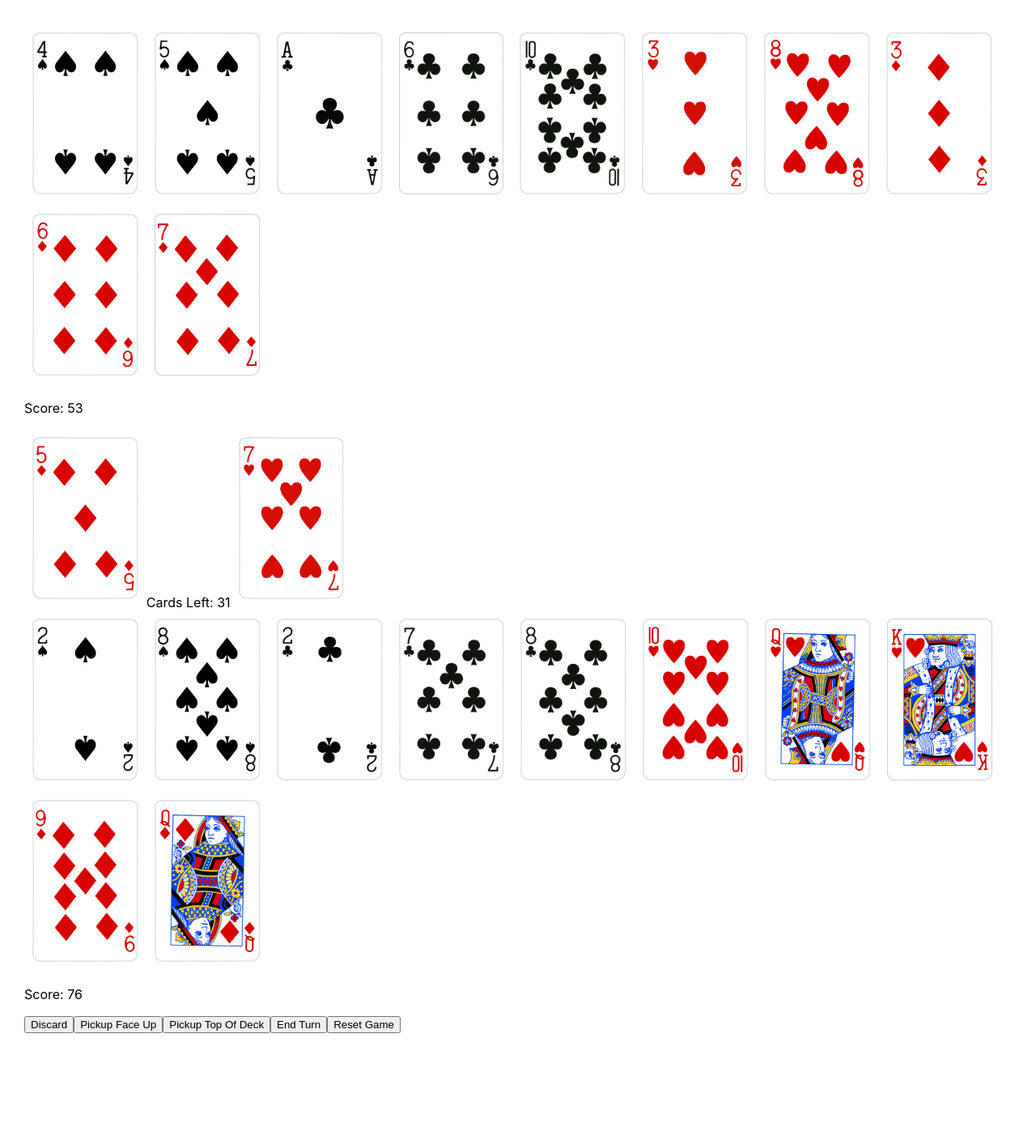
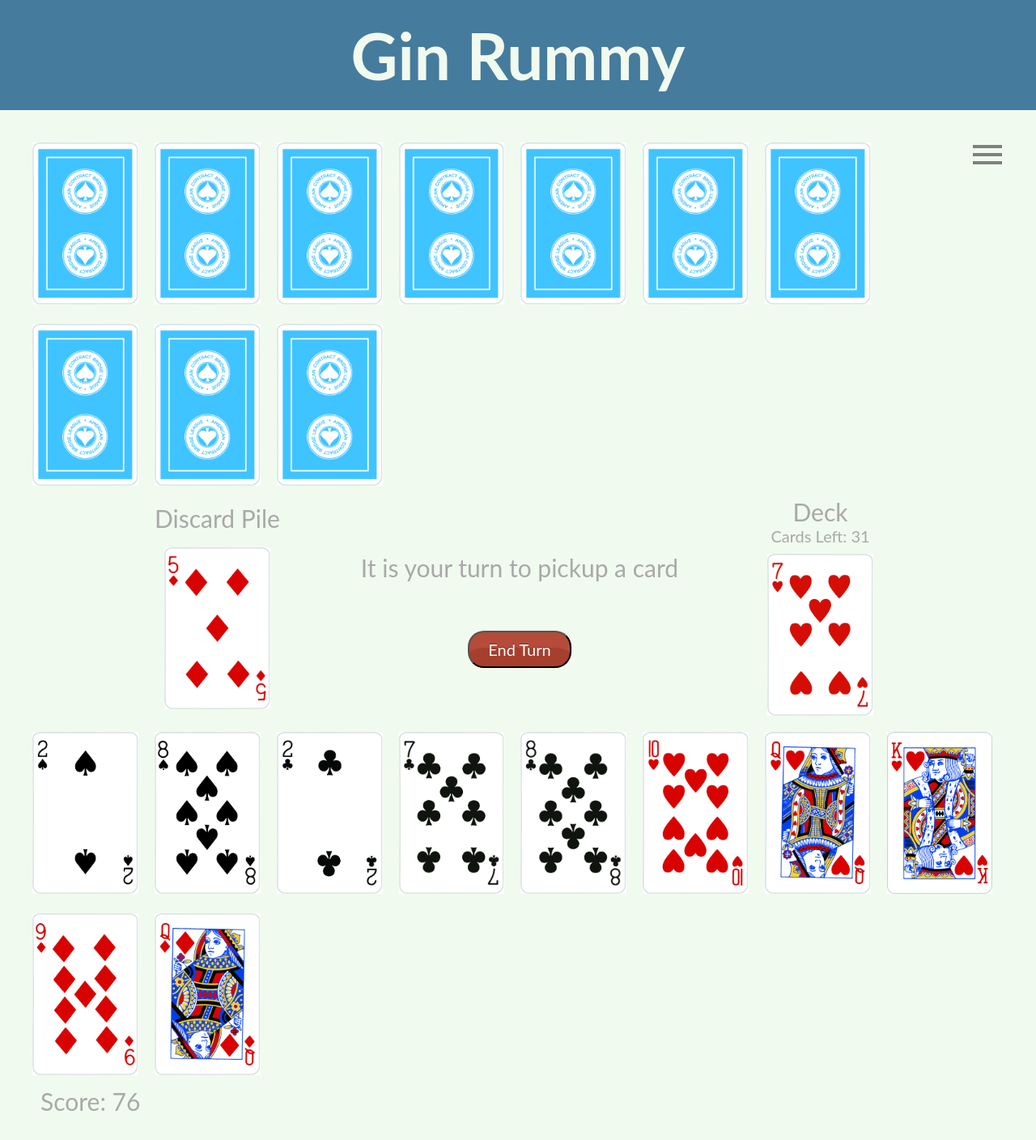
Before and after one commit to wutang13/gin-rummy, a React (Create React App) app: page / in a window 1280 px wide. Shown: the whole page at 81% size. Before the commit the page ends 1306 px from the top, so only its background shows below. Built offline with nearby package versions, Linux system fonts and the light colour scheme.

Commit message:
UI beautification

```diff
--- a/package.json
+++ b/package.json
@@ -3,11 +3,15 @@
   "version": "0.1.0",
   "private": true,
   "dependencies": {
+    "@mdi/js": "^5.9.55",
+    "@mdi/react": "^1.5.0",
     "@testing-library/jest-dom": "^5.11.9",
     "@testing-library/react": "^11.2.5",
     "@testing-library/user-event": "^12.8.3",
+    "bootstrap": "^4.6.0",
     "lodash": "^4.17.21",
     "react": "^17.0.1",
+    "react-bootstrap": "^1.5.2",
     "react-dnd": "^14.0.1",
     "react-dom": "^17.0.1",
     "react-scripts": "4.0.3",
--- a/src/App.js
+++ b/src/App.js
@@ -3,7 +3,17 @@ import { GameManager } from './GameManager';
 
 function App() {
   return (
-    <GameManager/>
+    <>
+      <h1 style={{fontFamily: 'Lato',
+                  fontSize: '80px',
+                  color: '#F1FAEE',
+                  backgroundColor:"#457B9D",
+                  margin:"0",
+                  textAlign: 'center',
+                  padding: '20px'}}>Gin Rummy</h1>
+      <GameManager/>
+    </>
+
   );
 }
 
--- a/src/CardHand.tsx
+++ b/src/CardHand.tsx
@@ -1,4 +1,5 @@
 import { CARD_VALUES } from "./Constants"
+import { GameState } from "./GameManager"
 
 export type Card = {
     value: string
@@ -11,15 +12,25 @@ export type HandState = {
     deadwood: Card[]
 }
 
-export function CardHand(props: {hand: HandState}){
+export function CardHand(props: {hand: HandState,
+                                 onCardSelect?: (selectedCard: Card, gameState: GameState) => GameState,
+                                 gameState: GameState,
+                                 setGameState?: any,
+                                 faceUp: boolean}){
+    const {gameState, setGameState, onCardSelect, hand, faceUp} = props
     return (
         <div>
             <div>
                 {getFlatHand(props.hand).map((card) => {
-                    return <img src={`${process.env.PUBLIC_URL}/cards/${cardToString(card)}.jpg`} alt={cardToString(card)} style={{maxHeight: 200, margin: 10}} key={cardToString(card)}/>
+                    return <img
+                            onClick={() => onCardSelect && setGameState ? setGameState({...onCardSelect(card, gameState)}) : console.log("You cannot discard an opponent's card")}
+                            src={faceUp ? `${process.env.PUBLIC_URL}/cards/${cardToString(card)}.jpg` : `${process.env.PUBLIC_URL}/cards/blue_back.jpg`}
+                            alt={cardToString(card)}
+                            style={{maxHeight: 200, margin: 10}}
+                            key={cardToString(card)}/>
                 })}
             </div>
-            <p>Score: {calculateDeadwood(props.hand.deadwood)}</p>
+            {faceUp ? <p className='game-text' style={{marginLeft: '20px'}}>Score: {calculateDeadwood(hand.deadwood)}</p> : undefined}
         </div>
     )
 }
--- a/src/Constants.ts
+++ b/src/Constants.ts
@@ -3,3 +3,7 @@ export const SUITS = ['S', 'C', 'H', 'D']
 export const CARD_VALUES = ['A', '2', '3', '4', '5', '6', '7', '8', '9', '10', 'J', 'Q', 'K']
 
 export const MAX_TURN_EVAL = 10
+
+export const STAGES = ['pickup', 'discard', 'knock', 'computer']
+
+const colors = ["e63946","f1faee","a8dadc","457b9d","1d3557"]
--- a/src/GameManager.tsx
+++ b/src/GameManager.tsx
@@ -1,13 +1,18 @@
 import React, { useEffect, useState } from "react";
-import { CARD_VALUES, SUITS } from "./Constants";
+import { CARD_VALUES, SUITS, STAGES } from "./Constants";
 import _ from 'lodash';
 import { CardHand, getFlatHand, getCardInSequence, HandState, Card, cardToString } from "./CardHand";
+import Button from 'react-bootstrap/Button'
+import Icon from '@mdi/react'
+import { mdiCog, mdiMenu } from '@mdi/js'
+import { Dropdown } from "react-bootstrap";
 
-type GameState = {
+export type GameState = {
     userHand: HandState
     computerHand: HandState
     deck: Card[]
     discard: Card[]
+    currentStage: string
     knocker?: string
     winner?: string
 }
@@ -23,65 +28,68 @@ export function GameManager(){
 
     useEffect(()=> console.log(gameState))
 
+    const turnText = () => {
+        switch(gameState.currentStage){
+            case 'discard':
+                return 'It is your turn to discard a card'
+            case 'pickup':
+                return 'It is your turn to pickup a card'
+            default:
+                return 'It is the computer\'s turn'
+        }
+    }
+
     return(
         <div style={{margin: '30px'}}>
-            <CardHand hand={gameState.computerHand}/>
-            <div style={{display: 'flex', flexDirection: 'row'}}>
+            <div style={{display: 'flex', justifyContent: 'space-between'}}>
+                <div></div>
+                <CardHand hand={gameState.computerHand} gameState={gameState} faceUp={false}/>
+                <Dropdown>
+                    <Dropdown.Toggle className='menu-button'>
+                        <Icon path={mdiMenu} size={2} color={"gray"}/>
+                    </Dropdown.Toggle>
+
+                    <Dropdown.Menu className='in-game-menu'>
+                        <Dropdown.Item className='menu-item' onClick={() => setGameState(initGameState())}>Reset Game</Dropdown.Item>
+                    </Dropdown.Menu>
+                </Dropdown>
+            </div>
+            <div style={{display: 'flex', flexDirection: 'row', justifyContent: 'center'}}>
+                <div style={{display: 'flex', flexDirection: 'column', alignItems: 'center', justifyContent: 'space-evenly'}}>
+                    <p className='game-text'>Discard Pile</p>
                     { gameState.discard.length > 0 ?
-                    <img src={`${process.env.PUBLIC_URL}/cards/${cardToString(gameState.discard[gameState.discard.length-1])}.jpg`} alt={cardToString(gameState.discard[gameState.discard.length-1])} style={{maxHeight: 200, margin: 10}}/>
+                        <img
+                            src={`${process.env.PUBLIC_URL}/cards/${cardToString(gameState.discard[gameState.discard.length-1])}.jpg`}
+                            onClick={() => setGameState({...pickupCard(true, gameState)})}
+                            alt={cardToString(gameState.discard[gameState.discard.length-1])}
+                            style={{maxHeight: 200, margin: 10}}/>
                         : <p style={{margin: 20}}>Empty</p>
                     }
-            <div>{`Cards Left: ${gameState.deck.length}`}{ gameState.deck.length > 0 ?
-                    <img src={`${process.env.PUBLIC_URL}/cards/${cardToString(gameState.deck[gameState.deck.length-1])}.jpg`} alt={cardToString(gameState.deck[gameState.deck.length-1])} style={{maxHeight: 200, margin: 10}}/>
-                    : <p style={{margin: 20}}>Empty</p>
-                }</div>
                 </div>
-            <CardHand hand={gameState.userHand}/>
-            <div>
-                <button onClick={
-                    () => {
-                        const selectedCard = prompt('Select card to discard')
-                        if(selectedCard){
-                            const suit = selectedCard[selectedCard.length - 1]
-                            const value = selectedCard.slice(0, selectedCard.length - 1)
-                            const discardedCard = {suit, value}
-
-                            if(getFlatHand(gameState.userHand).some(card => card.value === discardedCard?.value && card.suit === discardedCard?.suit)){
-                                setGameState({...discardCard(discardedCard, true, gameState)})
-                            } else {
-                                alert('Please select valid card from your hand')
-                            }
-                        } else {
-                            alert('Please select valid card from your hand')
-                        }
-                    }
-                }>Discard</button>
-                <button onClick={() => {
-                    if(gameState.discard.length > 0){
-                        setGameState({...pickupCard(true, true, gameState)})
-                    } else {
-                        alert('no more cards in discard pile')
-                    }
-                }}>Pickup Face Up</button>
-                <button onClick={() => {
-                    if(gameState.deck.length > 0){
-                        setGameState({...pickupCard(false, true, gameState)})
-                    } else {
-                        alert('no more cards in deck')
-                    }
-                }}>Pickup Top Of Deck</button>
-                <button onClick={
+                <div style={{display: 'flex', flexDirection: 'column', alignItems: 'center', justifyContent: 'space-evenly', margin: '10px 100px 10px 100px'}}>
+                    <p className='game-text'>{turnText()}</p>
+                    <button className="game-button" onClick={
                         () => {
                             setGameState({...computerPlayerTurn(gameState)})
                         }
                     }>End Turn</button>
-                <button onClick={
-                    () => {
-                        setGameState(initGameState())
+                </div>
+                <div style={{display: 'flex', flexDirection: 'column', alignItems: 'center', justifyContent: 'space-evenly'}}>
+                    <p className='game-text'>Deck</p>
+                    <p className='game-text' style ={{fontSize: '20px'}}>{`Cards Left: ${gameState.deck.length}`}</p>
+                    { gameState.deck.length > 0 ?
+                        <img
+                            src={`${process.env.PUBLIC_URL}/cards/${cardToString(gameState.deck[gameState.deck.length-1])}.jpg`}
+                            onClick={() => setGameState({...pickupCard(false, gameState)})}
+                            alt={cardToString(gameState.deck[gameState.deck.length-1])}
+                            style={{maxHeight: 200, margin: 10}}/>
+                        : <p style={{margin: 20}}>Empty</p>
                     }
-                }>Reset Game</button>
                 </div>
-
+            </div>
+            <div style={{display: 'flex', justifyContent: 'center'}}>
+                <CardHand hand={gameState.userHand} onCardSelect={discardCard} gameState={gameState} setGameState={setGameState} faceUp={true}/>
+            </div>
         </div>
     )
 }
@@ -106,10 +114,12 @@ function initGameState(): GameState{
     const discard = [deck[0]]
     deck = deck.slice(1)
 
+    const currentStage = STAGES[0] // TODO Should randomly select between computer and player
+
     const userHand = buildHand(userHandFlat)
     const computerHand = buildHand(computerHandFlat)
 
-    return { userHand, computerHand, deck, discard }
+    return { userHand, computerHand, deck, discard, currentStage }
 }
 
 function buildHand(flatHand: Card[]): HandState{
@@ -169,26 +179,33 @@ function buildHand(flatHand: Card[]): HandState{
     return {sets, runs, deadwood}
 }
 
-function discardCard(selectedCard: Card, user: boolean, gameState: GameState): GameState{
+function discardCard(selectedCard: Card, gameState: GameState): GameState{
 
-    const hand = user ? getFlatHand(gameState.userHand) : getFlatHand(gameState.computerHand)
+    if(gameState.currentStage === 'discard'){
+        const hand = getFlatHand(gameState.userHand)
         const newHand = buildHand(hand.filter((card) => (card.value !== selectedCard.value) || (card.suit !== selectedCard.suit)))
 
         gameState.discard.push(selectedCard)
-
-    return user ? {...gameState, userHand: newHand} : {...gameState, computerHand: newHand}
+        gameState.userHand = newHand
+        gameState.currentStage = "computer"
     }
 
-function pickupCard(faceUp: boolean, user: boolean, gameState: GameState): GameState{
+    return gameState
+}
 
+function pickupCard(faceUp: boolean, gameState: GameState): GameState{
+
+    if(gameState.currentStage === "pickup"){
         const selectedCard = faceUp ? gameState.discard.pop() : gameState.deck.pop()
 
         if(selectedCard){
-        const hand = user ? getFlatHand(gameState.userHand) : getFlatHand(gameState.computerHand)
+            const hand = getFlatHand(gameState.userHand)
             hand.push(selectedCard)
 
             const handState = buildHand(hand)
-        user ? gameState.userHand = handState : gameState.computerHand = handState
+            gameState.userHand = handState
+            gameState.currentStage = "discard"
+        }
     }
 
     return gameState
@@ -243,6 +260,7 @@ function computerPlayerTurn(gameState: GameState){
         console.log('Computer Knocks')
         return {...gameState, knocker: 'computer'}
     }
+    gameState.currentStage = "pickup"
 
     return gameState
 }
--- a/src/index.css
+++ b/src/index.css
@@ -5,9 +5,62 @@ body {
     sans-serif;
   -webkit-font-smoothing: antialiased;
   -moz-osx-font-smoothing: grayscale;
+  background-color: #f1faee;
 }
 
 code {
   font-family: source-code-pro, Menlo, Monaco, Consolas, 'Courier New',
     monospace;
 }
+
+.game-text {
+  font-family: 'Lato';
+  font-size: 30px;
+  color: darkgray;
+  margin: 0;
+}
+
+.game-button {
+  font-family: 'Lato';
+  font-size: 20px;
+  color: darkgray;
+  background-color: none;
+	box-shadow:inset 0px 34px 0px -15px #b54b3a;
+	background-color:#a73f2d;
+	display:inline-block;
+	cursor:pointer;
+	color:#ffffff;
+	padding:9px 23px;
+	text-decoration:none;
+	text-shadow:0px -1px 0px #7a2a1d;
+  border-radius: 20px;
+}
+
+.game-button:hover {
+	background-color:#b34332;
+}
+
+.game-button:active {
+	position:relative;
+	top:1px;
+}
+
+.menu-item {
+  font-family: 'Lato';
+  font-size: 20px;
+  color: #F1FAEE;
+  margin: 10px;
+  text-decoration: none;
+}
+
+.menu-button {
+  background: transparent;
+  border: none;
+  outline-width: 0;
+}
+
+.in-game-menu {
+  background-color: #A8DADC;
+  border-radius: 10px;
+  padding: 10px;
+}
```
Also changed, not shown: 2 other files (tests, documents, lock files or other folders). Lines whose indentation alone changed are shown as unchanged.
